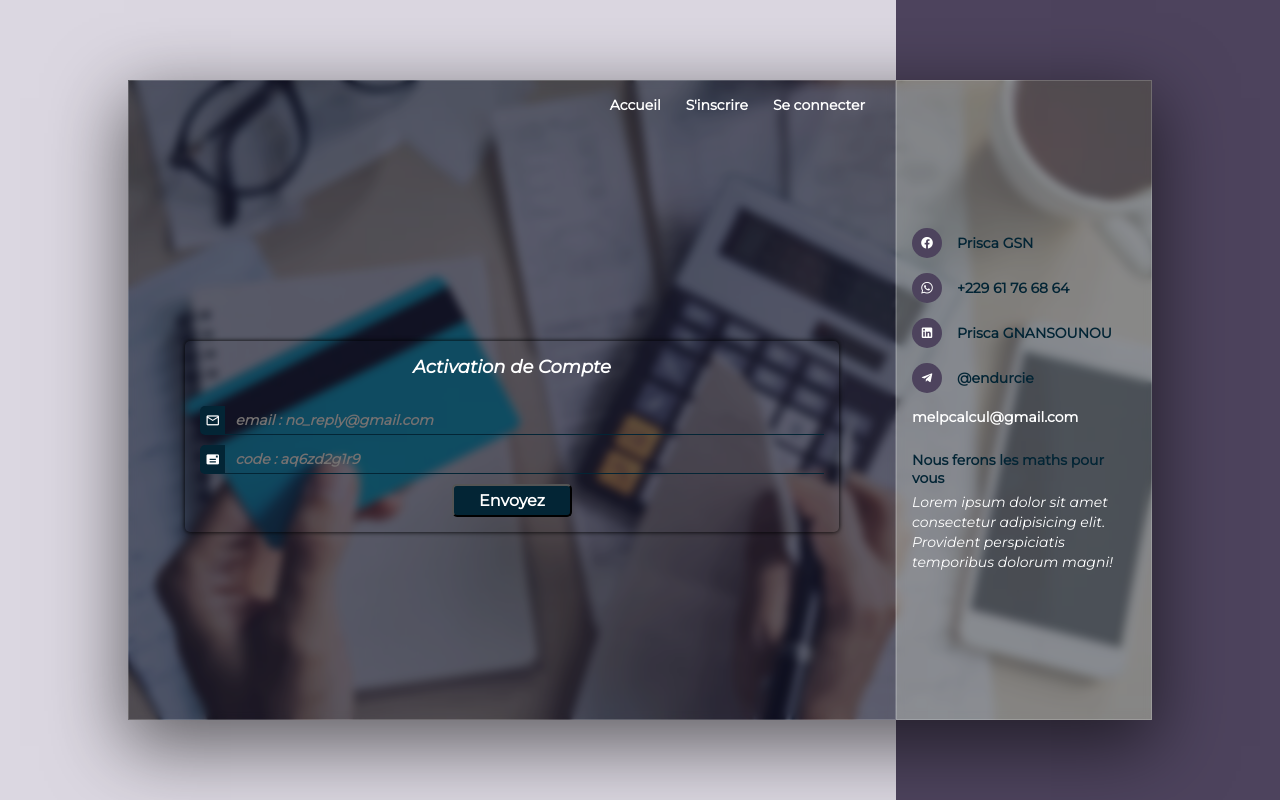
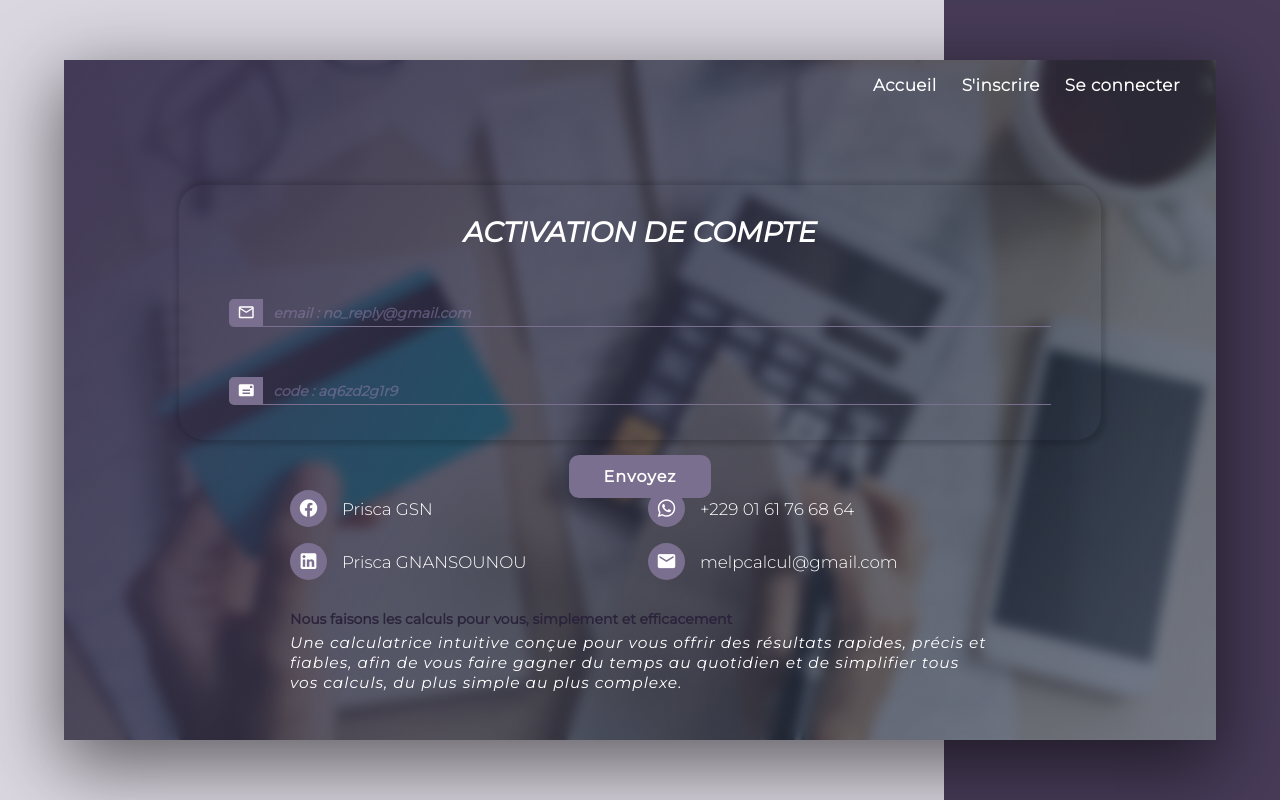
Before and after one commit to MelP18/Calculatrice_Front_VueJs, a Vue app: page /activate-account in a window 1280 px wide. Built offline with nearby package versions, Linux system fonts and the light colour scheme.

Commit message:
front review

```diff
--- a/package.json
+++ b/package.json
@@ -30,6 +30,6 @@
     "npm-run-all": "^4.1.5",
     "typescript": "~5.1.6",
     "vite": "^4.4.6",
-    "vue-tsc": "^1.8.6"
+    "vue-tsc": "^3.2.4"
   }
 }
--- a/src/assets/base.css
+++ b/src/assets/base.css
@@ -8,12 +8,18 @@
     font-family: 'Montserrat-Italic';
     src: url(../assets/fonts/Montserrat/Montserrat-Italic.ttf) format(truetype);
 }
+@font-face {
+    font-family: 'Montserrat-Light';
+    src: url(../assets/fonts/Montserrat/Montserrat-Light.ttf) format(truetype);
+}
 :root{
     --font-family-base:'Montserrat-Regular';
+    --font-family-light:'Montserrat-Light';
     --font-family-italic:'Montserrat-Italic';
-    --base-color: rgb(3, 37, 53);
-    --primary-color: rgb(2, 61, 89);
-    --secondary-color:rgb(77, 67, 93);
+    --base-color: rgb(43, 34, 59);
+    --primary-color: rgb(62, 51, 82);
+    --secondary-color:rgb(71, 59, 88);
+    --tertiary-color:rgb(123, 111, 143);
     --rgba-background:rgba(74, 55, 105, 0.2);
     --color-black:rgb(1, 10, 22);
     --color-gray:#5e5b5b;
@@ -84,38 +90,43 @@ main{
     display: flex;
     flex-direction: column;
     gap: 25px;
-    background: rgba(255, 255, 255, 0.25);
-    background-color: var(--rgba-background);
-    backdrop-filter: blur(4px);
-    -webkit-backdrop-filter: blur(4px);
-    border: 1px solid rgba(255, 255, 255, 0.18);
+
+  backdrop-filter: blur(6px);
+
+background: linear-gradient(
+    120deg,
+    #433a58 0%,
+    #514a6b70 40%,
+    #6a708950 75%,
+    #8b91a880 100%
+  );
+
 }
 
-.auth__form{
+/* .auth__form{
     width: 100%;
     height: calc(100% - 49px);
     display: flex;
     justify-content: center;
-}
+} */
 .auth__field {
-    width: 100%;
-    height: 100%;
-    padding: 10px 20px;
+    width: 80%;
+    /* padding:100px 20px; */
     display: flex;
     flex-direction: column;
     justify-content: center;
     align-items: center;
     gap: 25px;
-   /*  overflow-x: hidden;
-    overflow-y: scroll; */
+
 }
 
 .auth__field h3 {
     text-align: center;
-    font-size: 18px;
+    font-size: 2rem;
     font-weight: bold;
     color: var(--color-white);
     font-family: var(--font-family-italic);
+    text-transform: uppercase;
 }
 
 .error__part {
@@ -131,28 +142,36 @@ main{
     gap: 5px;
     width: 100%;
 }
-.auth__field__list__item__two {
-    display: flex;
-    gap: 15px;
-    align-items: center;
-}
+
 form{
-    width: 90%;
-    box-shadow: 0 0 5px;
+    width: 80%;
     display: flex;
     flex-direction: column;
     justify-content: center;
-    gap: 28px;
-    padding: 15px;
-    border-radius: 5px;
+    gap: 50px;
+    padding: 30px 50px;
+    border-radius: 25px;
+
+    box-shadow: 5px 5px 5px rgba(0, 0, 0, 0.15),
+            -3px -3px 5px rgba(0, 0, 0, 0.15);
 }
+@media (max-width: 768px) {
+    form {
+        width: 90%;
+    }
+}
+/* @media (max-width: 600px) {
+    form {
+        width: 100%;
+        padding: 30px 25px;
+    }
+} */
+
 
 .auth__field__list {
     display: flex;
     flex-direction: column;
-    gap: 10px;
-    height: 150px;
-    overflow-y: scroll;
+    gap: 50px;
 }
 
 .auth__field__list::-webkit-scrollbar {
@@ -172,7 +191,7 @@ form{
 }
 .auth__field__list__item__two {
     display: flex;
-    gap: 15px;
+    gap: 50px;
     align-items: center;
 }
 .auth__field__list__item label {
@@ -192,31 +211,36 @@ form{
     color: var(--color-white);
     background-color: var(--color-white);
     background-color: transparent;
-    border-bottom: 1px solid var(--base-color);
+    border-bottom: 1px solid var(--tertiary-color);
 }
 
 
 .auth__field__list__item__input input::placeholder {
-    color: var(--color-gray-primary);
+    color: rgba(144, 128, 172, 0.5);
     font-style: italic;
     font-weight: bold;
 }
 
+@media (max-width: 576px) {
+    .auth__field__list__item__input input::placeholder  {
+        display: none;
+    }
+}
 input[type=file]::file-selector-button {
-    background-color: var(--base-color);
+    background-color: var(--tertiary-color);
     color: white;
     border: 0px;
-    height: 28px;
+    height: 27px;
     padding: 6px;
     transition: .5s;
     margin-left: -10px;
 }
 
 .auth__field__list__item__input span {
-    font-size: 15px;
-    padding: 5px;
+    font-size: 18px;
+    padding:3px 8px;
     color: var(--color-white);
-    background-color: var(--base-color);
+    background-color: var(--tertiary-color);
     border-top-left-radius: var(--border-radius-primary);
     border-bottom-left-radius: var(--border-radius-primary);
 }
@@ -225,24 +249,24 @@ input[type=file]::file-selector-button {
 .btn__submit {
     display: flex;
     justify-content: center;
-    align-items: center;
+    /* align-items: center; */
 }
 
 .btn__submit button {
     cursor: pointer;
     font-size: 16px;
     font-weight: bold;
-    padding: 5px 25px;
+    padding: 12px 35px;
     color: var(--color-white);
-    background-color: var(--base-color);
-    border-radius: var(--border-radius-primary);
+    background-color: var(--tertiary-color);
+    font-family: var(--font-family-base);
+    letter-spacing: 1px;
+    border-radius: 10px;
+    outline: none;
+    border: none;
 }
 
 @media(max-width: 992px){
-    .auth__field__list {
-        height: 238px;
-        overflow-y: scroll;
-    }
     .auth__field__list__item__two{
         flex-direction: column;
     }
--- a/src/components/Header.vue
+++ b/src/components/Header.vue
@@ -52,21 +52,31 @@ import base from '@/assets/base.css'
     align-items: center;
     gap: 25px;
 }
+
+@media (max-width: 420px) {
+    .header__mebu__list {
+        flex-direction: column;
+    }
+}
 .header__menu__list__item .menu{
     font-size: 14px;
     font-weight: bold;
     white-space: nowrap;
     color: var(--color-white);
+    font-family: var(--font-family-light);
+    font-size: 1.2rem;
+    letter-spacing: .5px;
+    transition: all 0.3s ease;
 }
 
 .header__menu__list__item a:hover {
-    color: var(--primary-color);
-    padding-bottom: 2px;
+    color: var(--base-color);
+    padding-bottom: 1px;
     border-bottom: 2px solid var(--base-color);
 
 }
 .router-link-exact-active {
-    color: var(--primary-color) !important;
-    padding-bottom: 3px;
+    color: var(--base-color) !important;
+    padding-bottom: 1px;
     border-bottom: 2px solid var(--base-color);
 }</style>
--- a/src/components/IconPlatform.vue
+++ b/src/components/IconPlatform.vue
@@ -52,7 +52,7 @@
 }
 
 .icon__name {
-	font-size: 20px;
+	font-size: 25px;
 	font-weight: bold;
 	color: var(--color-white);
 }</style>
--- a/src/components/SignInformation.vue
+++ b/src/components/SignInformation.vue
@@ -3,89 +3,116 @@
   <!-- <div class="main__foreground__content__left"> -->
   <div class="main__foreground__content__left__top">
     <div class="foreground__icon__left">
-                <div class="link">
+         <RouterLink to="" class="link">
         <span class="mdi mdi-facebook"></span>
         <p>Prisca GSN</p>
-                </div>
-                <div class="link">
+      </RouterLink>
+      <RouterLink to="" class="link">
         <span class="mdi mdi-whatsapp"></span>
-                    <p>+229 61 76 68 64</p>
-                </div>
-                <div class="link">
+        <p>+229 01 61 76 68 64</p>
+      </RouterLink>
+      <RouterLink to="" class="link">
         <span class="mdi mdi-linkedin"></span>
         <p>Prisca GNANSOUNOU</p>
-                </div>
-                <div class="link">
-                    <span class="mdi mdi-telegram"></span>
-                    <p>@endurcie</p>
-                </div>
-            </div>
-            <div class="foreground__mail">
+      </RouterLink>
+
+      <RouterLink to="" class="link">
+        <span class="mdi mdi-email"></span>
         <p>melpcalcul@gmail.com</p>
+      </RouterLink>
+
+
     </div>
   </div>
   <div class="main__foreground__content__left__bottom">
-            <h4>Nous ferons les maths pour vous</h4>
-            <p>Lorem ipsum dolor sit amet consectetur adipisicing elit. Provident perspiciatis temporibus
-                dolorum magni!
+    <h4>Nous faisons les calculs pour vous, simplement et efficacement</h4>
+    <p>
+     Une calculatrice intuitive conçue pour vous offrir des résultats rapides, précis et fiables, afin de vous faire gagner du temps au quotidien et de simplifier tous vos calculs, du plus simple au plus complexe.
     </p>
   </div>
   <!--  </div> -->
 </template>
 
 /*=============================++++ CSS ++++=================================*/
+<script lang="ts" setup>
+import { RouterLink } from "vue-router";
+</script>
 <style scoped>
-.main__foreground__content__left__top{
+.main__foreground__content__left__top {
   display: flex;
   flex-direction: column;
   gap: 15px;
 }
-.foreground__icon__left{
+
+.foreground__icon__left {
   display: flex;
   align-items: center;
   flex-direction: column;
   align-items: flex-start;
-    gap: 15px;
+  gap: 25px;
   color: var(--color-white);
 }
-.link{
+
+
+@media (max-width: 1300px) {
+  .foreground__icon__left {
+    display: grid;
+    grid-template-columns: repeat(2, 1fr);
+    gap: 16px;
+  }
+}
+@media (max-width: 700px) {
+  .foreground__icon__left {
     display: flex;
-    justify-content: space-between;
   align-items: center;
-    gap:15px
+  flex-direction: column;
+  }
+}
+.link {
+  display: flex;
+  /* justify-content: space-between; */
+  align-items: center;
+  gap: 15px;
 }
 
-.link p{
-    color: var(--base-color);
-    font-weight: 900;
+.link span.mdi {
+  font-size: 1.5rem;
 }
-.foreground__icon__left span{
+
+.link p {
+  color: var(--color-white);
+  font-family: var(--font-family-light);
+  font-size: 1.2rem;
+}
+.foreground__icon__left span {
   cursor: pointer;
   display: flex;
   align-items: center;
   padding: 8px;
   color: var(--color-white);
-    background-color: var(--secondary-color);
+  background-color: var(--tertiary-color);
   border-radius: 50%;
 }
-.foreground__mail p{
+.foreground__mail p {
   cursor: pointer;
   color: var(--color-white);
   font-weight: bold;
 }
-.main__foreground__content__left__bottom{
+.main__foreground__content__left__bottom {
   display: flex;
   flex-direction: column;
   gap: 5px;
 }
-.main__foreground__content__left__bottom h4{
+.main__foreground__content__left__bottom h4 {
   color: var(--base-color);
   font-weight: bold;
 }
-.main__foreground__content__left__bottom p{
+.main__foreground__content__left__bottom p {
+    max-width: 700px;;
   color: var(--color-white);
   line-height: 20px;
   font-family: var(--font-family-italic);
+     font-size: 1.1rem;
+    letter-spacing: 1px;
 }
-
 </style>
--- a/src/layout/AuthLayout.vue
+++ b/src/layout/AuthLayout.vue
@@ -1,4 +1,3 @@
-
 /*=============================++++ HTML ++++=================================*/
 <template>
   <div class="block">
@@ -12,18 +11,17 @@
     </div>
     <div class="main__foreground">
       <div class="main__foreground__img">
-                <img :src="image2" alt="">
+        <img :src="image2" alt="" />
         <div class="auth">
           <Header />
           <div class="auth__form">
             <div class="auth__field">
-                            <RouterView/>
-                        </div>
-                    </div>
-
+              <RouterView />
             </div>
             <div class="main__foreground__content__left">
               <SignInformation />
+            </div>
+          </div>
         </div>
       </div>
     </div>
@@ -32,16 +30,13 @@
 
 /*=============================++++ JS ++++=================================*/
 <script lang="ts" setup>
-import image2 from '@/assets/images/remboursement-notes-de-frais.jpg'
-import { onMounted, ref } from 'vue'
-import { RouterView } from 'vue-router';
+import image2 from "@/assets/images/remboursement-notes-de-frais.jpg";
+import { onMounted, ref } from "vue";
+import { RouterView } from "vue-router";
 
-import Header from '@/components/Header.vue'
-import SignInformation from '../components/SignInformation.vue';
-
+import Header from "@/components/Header.vue";
+import SignInformation from "../components/SignInformation.vue";
 </script>
-
-
 
 /*=============================++++ CSS ++++=================================*/
 <style scoped>
@@ -64,21 +59,21 @@ import SignInformation from '../components/SignInformation.vue';
 .main__background .main__background__left {
   padding: 15px;
   background-color: var(--rgba-background);
-    width: 70%;
+  width:100%;
   height: 100%;
 }
 
 .main__background .main__background__right {
   padding: 15px;
   background-color: var(--secondary-color);
-    width: 30%;
+  width: 35%;
   height: 100%;
 }
 
 .main__foreground {
   background-color: var(--color-black);
-    width: 80%;
-    height: 80vh;
+  width: 90%;
+  height: 85vh;
   box-shadow: rgba(0, 0, 0, 0.56) 0px 22px 70px 4px;
 }
 
@@ -86,21 +81,15 @@ import SignInformation from '../components/SignInformation.vue';
   width: 100%;
   height: 100%;
   display: flex;
-
 }
 
-.main__foreground__content__left{
+.main__foreground__content__left {
   display: flex;
   flex-direction: column;
   justify-content: center;
-    gap: 25px;
-    width: 25%;
-    padding: 15px;
-    background: rgba(255, 255, 255, 0.25);
-    background-color: var( --rgba-color-white);
-    backdrop-filter: blur(4px);
-    -webkit-backdrop-filter: blur(4px);
-    border: 1px solid rgba(255, 255, 255, 0.18);
+  gap: 30px;
+  padding:0px 15px;
+  /* padding-bottom: 50px; */
 }
 
 .main__foreground__img img {
@@ -110,185 +99,43 @@ import SignInformation from '../components/SignInformation.vue';
   object-fit: cover;
   opacity: 0.4;
 }
-.main__foreground__content__left{
+.auth__form {
+  width: 100%;
+  height: calc(100% - 49px);
   display: flex;
+  justify-content: space-around;
+  align-items: center;
+  gap: 50px;
+
+}
+@media (max-width: 1300px) {
+    .auth__form {
         flex-direction: column;
-    justify-content: center;
-    gap: 25px;
-    width: 25%;
-    padding: 15px;
-    background: rgba(255, 255, 255, 0.25);
-    background-color: var( --rgba-color-white);
-    backdrop-filter: blur(4px);
-    -webkit-backdrop-filter: blur(4px);
-    border: 1px solid rgba(255, 255, 255, 0.18);
+        align-items: center;
+        gap: 50px;
+        overflow-y: auto;
+          justify-content: flex-start;
+
+    }
 }
 
+
 .auth {
-    width: 75%;
+  width: 100%;
   height: 100%;
   display: flex;
   flex-direction: column;
 }
 
-@media(max-width: 992px){
-    .main__foreground__content__left{
-        display: none;
+@media (max-width: 1300px) {
+  .main__foreground__content__left {
+    padding-bottom: 50px;
   }
-    .auth{
+
+  .auth__field{
     width: 100%;
+    padding-top: 50px;
   }
 }
 
-/*    gap: 25px;
-    background: rgba(255, 255, 255, 0.25);
-    background-color: var(--rgba-background);
-    backdrop-filter: blur(4px);
-    -webkit-backdrop-filter: blur(4px);
-    border: 1px solid rgba(255, 255, 255, 0.18);
-}
-
-.auth__form{
-    width: 100%;
-    height: calc(100% - 49px);
-    display: flex;
-    justify-content: center;
-}
-.auth__field {
-    width: 90%;
-    height: 100%;
-    padding: 10px 20px;
-    display: flex;
-    flex-direction: column;
-    justify-content: center;
-    gap: 25px;
-    overflow-x: hidden;
-    overflow-y: scroll;
-}
-
-.auth__field::-webkit-scrollbar {
-    width: 5px;
-}
-.auth__field::-webkit-scrollbar-thumb {
-    border-radius:15px ;
-    background-color: white;
-}
-.auth__field h3 {
-    text-align: center;
-    font-size: 18px;
-    font-weight: bold;
-    color: var(--color-white);
-    font-family: var(--font-family-italic);
-}
-
-.error__part {
-    display: flex;
-    justify-content: center;
-    align-items: center;
-}
-
-.error {
-    border-radius: var(--border-radius-primary);
-    font-size: 18px;
-    text-align: center;
-    font-weight: bold;
-    color: rgb(237, 17, 17);
-}
-
-.auth__field__list {
-    display: flex;
-    flex-direction: column;
-    gap: 20px;
-}
-
-.auth__field__list__item {
-    display: flex;
-    flex-direction: column;
-    gap: 5px;
-    width: 100%;
-}
-
-.auth__field__list__item label {
-    font-weight: bold;
-    color: var(--color-white);
-    font-size: 13px;
-}
-
-.auth__field__list__item__input {
-    display: flex;
-}
-
-.auth__field__list__item__input span {
-    font-size: 15px;
-    padding: 4px;
-    color: var(--color-white);
-    background-color: var(--base-color);
-    border-top-left-radius: var(--border-radius-primary);
-    border-bottom-left-radius: var(--border-radius-primary);
-}
-
-.auth__field__list__item__input input {
-    padding-left: 8px;
-    width: 100%;
-    outline: 0;
-    border: none;
-    background-color: var(--color-white);
-    border-top-right-radius: var(--border-radius-primary);
-    border-bottom-right-radius: var(--border-radius-primary);
-}
-
-.auth__field__list__item__input input::placeholder {
-    color: var(--secondary-color);
-}
-
-.auth__field__list__item__input__pass {
-    display: flex;
-}
-
-.auth__field__list__item__input__pass span.mdi-lock {
-    font-size: 15px;
-    padding: 4px;
-    color: var(--color-white);
-    background-color: var(--base-color);
-    border-top-left-radius: var(--border-radius-primary);
-    border-bottom-left-radius: var(--border-radius-primary);
-}
-
-.auth__field__list__item__input__pass input {
-    padding-left: 8px;
-    width: 100%;
-    outline: 0;
-    background-color: none;
-    border: none;
-    border-top-right-radius: var(--border-radius-primary);
-    border-bottom-right-radius: var(--border-radius-primary);
-}
-
-
-.btn__submit {
-    display: flex;
-    justify-content: center;
-    align-items: center;
-}
-
-.btn__submit button {
-    cursor: pointer;
-    font-size: 16px;
-    font-weight: bold;
-    padding: 5px 25px;
-    color: var(--color-white);
-    background-color: var(--base-color);
-    border-radius: var(--border-radius-primary);
-}
-
-.auth__field__list__item__two {
-    display: flex;
-    gap: 15px;
-    align-items: center;
-}
-@media(max-width: 768px){
-    .auth__field__list__item__two{
-        flex-direction: column;
-    }
-}*/
 </style>
--- a/src/views/Home.vue
+++ b/src/views/Home.vue
@@ -24,15 +24,13 @@
                             <span class="mdi mdi-whatsapp"></span>
                             <span class="mdi mdi-linkedin"></span>
                             <span class="mdi mdi-telegram"></span>
+                            <span class="mdi mdi-email"></span>
                         </div>
-                        <div class="foreground__mail">
-                            <a href="#">melpcalcul@gmail.com</a>
-                        </div>
+
                     </div>
                     <div class="main__foreground__content__left__bottom">
-                        <h4>Nous ferons les maths pour vous</h4>
-                        <p>Lorem ipsum dolor sit amet consectetur adipisicing elit. Provident perspiciatis temporibus
-                           dolorum magni!
+                        <h4>Nous faisons les calculs pour vous</h4>
+                        <p>Entrez vos chiffres et obtenez la réponse immédiatement — plus besoin de perdre du temps à calculer. Rapide, simple et fiable, votre assistant vous fournit des résultats précis et faciles à utiliser pour tous vos calculs.
                         </p>
                     </div>
                 </div>
@@ -99,8 +97,10 @@ import IconPlatform from '@/components/IconPlatform.vue';
 
 .main__foreground {
     background-color: var(--color-black);
-    width: 80%;
-    height: 80vh;
+      background-color: var(--base-color);
+
+    width: 90%;
+    height: 85vh;
     box-shadow: rgba(0, 0, 0, 0.56) 0px 22px 70px 4px;
 }
 .main__foreground__img {
@@ -124,10 +124,10 @@ import IconPlatform from '@/components/IconPlatform.vue';
     height: 40%;
 }
 .main__foreground__content::-webkit-scrollbar{
-    width: 8px;
+    width: 2px;
 }
 .main__foreground__content::-webkit-scrollbar-thumb{
-    background-color: var(--color-black);
+    background-color: var(--color-white);
 }
 .main__foreground__content__left{
     display: flex;
@@ -146,15 +146,19 @@ import IconPlatform from '@/components/IconPlatform.vue';
     gap: 15px;
     color: var(--color-white);
 }
+
 .foreground__icon__left span{
     cursor: pointer;
     display: flex;
     align-items: center;
+    justify-content: center;
     padding: 8px;
     color: var(--color-white);
-    background-color: var(--secondary-color);
+    background-color: var(--tertiary-color);
     border-radius: 50%;
+    font-size: 1.5rem;
 }
+
 .foreground__mail a{
     cursor: pointer;
     color: var(--color-white);
@@ -163,21 +167,25 @@ import IconPlatform from '@/components/IconPlatform.vue';
 .main__foreground__content__left__bottom{
     display: flex;
     flex-direction: column;
-    gap: 5px;
+    gap: 15px;
 }
 .main__foreground__content__left__bottom h4{
     color: var(--color-white);
-    font-weight: bold;
+    font-family: var(--font-family-light);
+    font-size: 1.5rem;
 }
 .main__foreground__content__left__bottom p{
     color: var(--color-white);
     line-height: 20px;
     font-family: var(--font-family-italic);
+     font-size: 1.1rem;
+    letter-spacing: 1px;
+
 }
 .main__foreground__content__right{
     display: flex;
     flex-direction: column;
-    gap: 25px;
+    gap: 5px;
     width: 100%;
 }
 .main__foreground__content__right__top{
@@ -202,14 +210,15 @@ import IconPlatform from '@/components/IconPlatform.vue';
     justify-content: right;
 }
 .main__foreground__content__right__bottom h4{
-    font-size: 30px;
+    font-size: 1.5rem;
     text-align: right;
     color: var(--color-white);
 }
-@media(max-width:525px){
+@media(max-width:768px){
     .main__foreground__content{
+        padding:30px 25px ;
         flex-direction: column;
-        gap: 15px;
+        gap: 25px;
     }
 }
 </style>
```
Also changed, not shown: src/components/SignIn.vue (+4 -4 lines), src/components/SignUp.vue (+8 -8 lines), 1 other file (tests, documents, lock files or other folders). Lines whose indentation alone changed are shown as unchanged.
